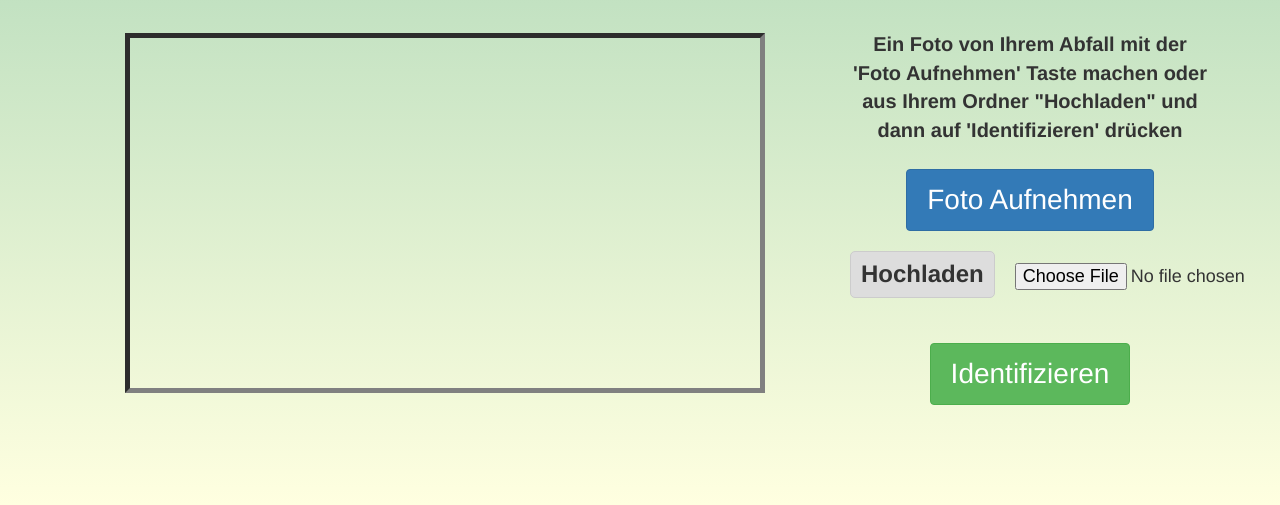
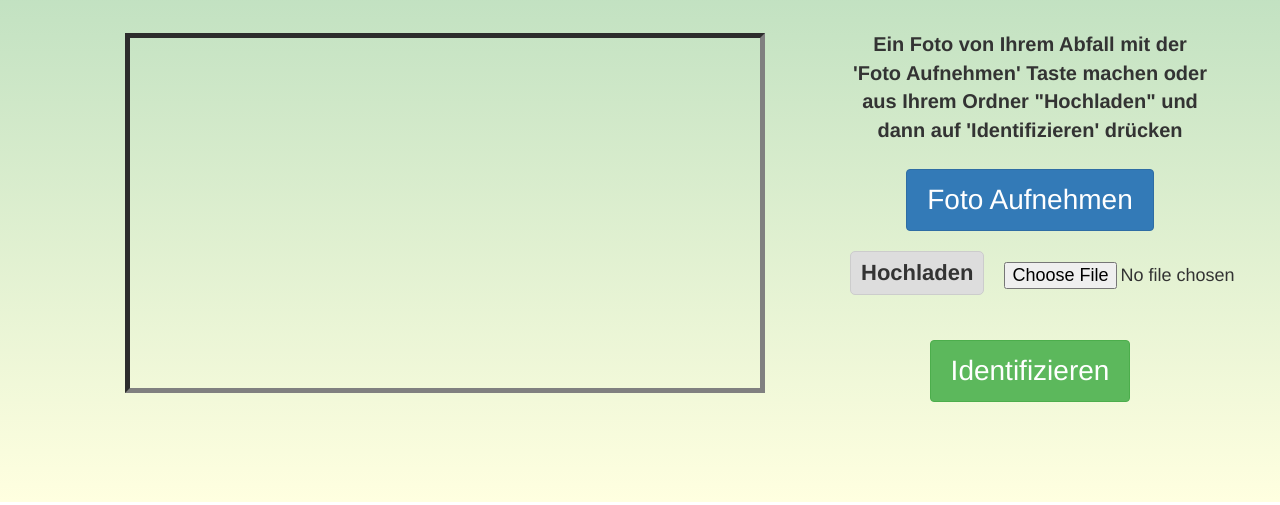
Before and after one commit to daphnemcnamara/Recycling-Project, a plain HTML site: page index.html in a window 1280 px wide. Shown: the part 530-1035 px from the top of the page. Drawn offline with nearby package versions, Linux system fonts and the light colour scheme; a script that the page names is missing.

Commit message:
Update index.html

```diff
--- a/index.html
+++ b/index.html
@@ -52,7 +52,7 @@
               <button class="btn btn-primary" style="font-size: 28px; padding: 10px 20px;" onclick="takeSnapshot()">Foto Aufnehmen</button>
               <br><br>
               <div style="display: flex; align-items: center;">
-             <label for="file-input" id="file-upload-label" style="font-size: 24px; margin-right: 10px;">Hochladen</label>
+             <label for="file-input" id="file-upload-label" style="font-size: 22px; margin-right: 10px;">Hochladen</label>
               <input type="file" id="file-input" accept="image/*" onchange="previewFile()" style="font-size: 18px; padding: 10px;">
               </div>
               <br><br>
```
